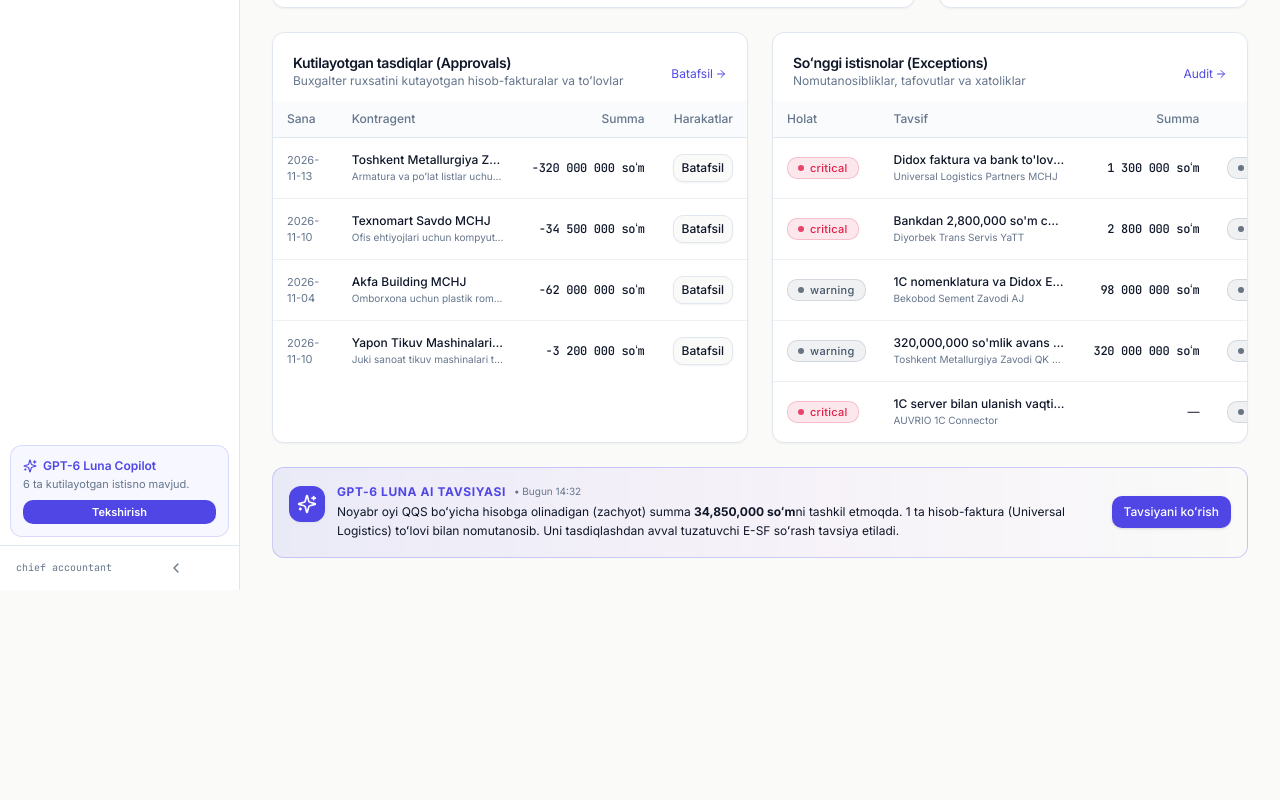
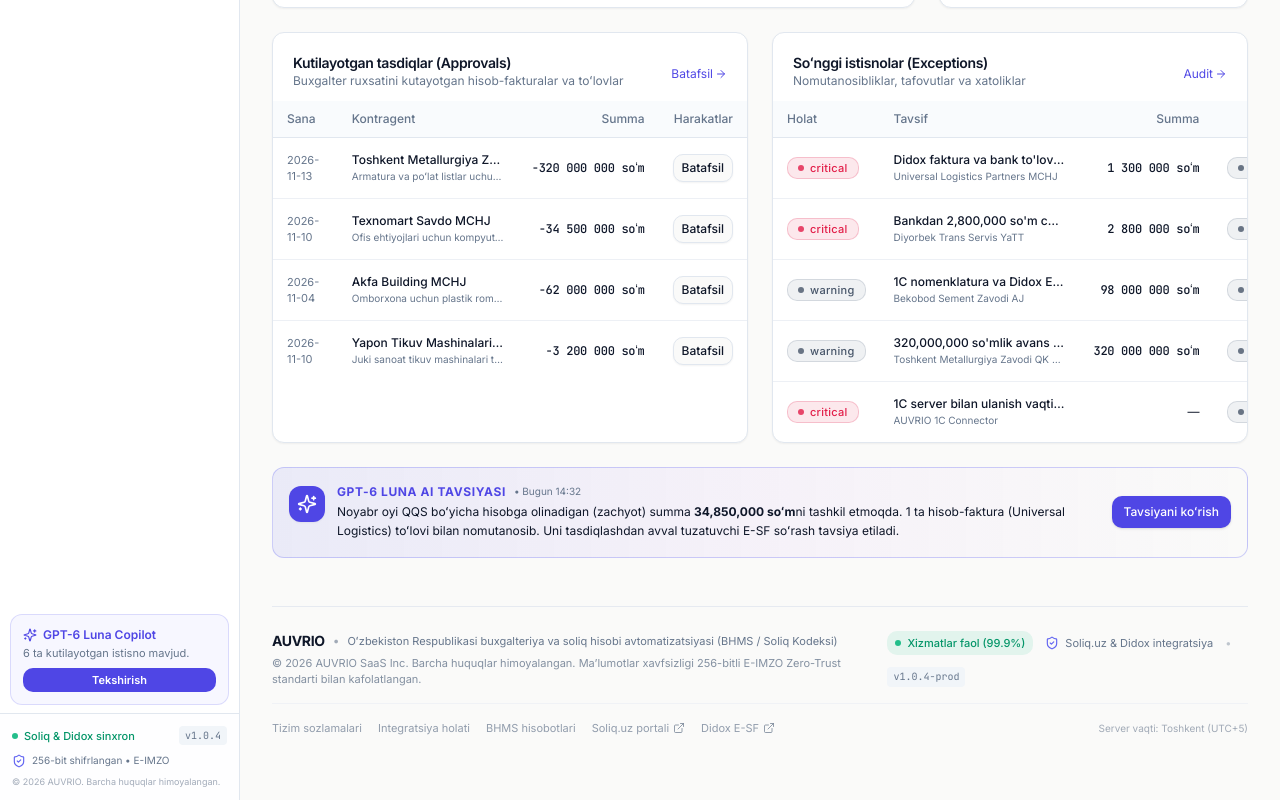
Before and after one commit to asror-vip/FIRMUS, a Next.js app: page / in a window 1280 px wide. Shown: the part 684-1484 px from the top of the page. Before the commit the page ends 1274 px from the top, so only its background shows below. Built offline with nearby package versions, Linux system fonts and the light colour scheme.

Commit message:
feat(shell): move sidebar toggle to header with PanelLeft icon, add security version footer, and implement global app footer

```diff
--- a/app/(app)/layout.tsx
+++ b/app/(app)/layout.tsx
@@ -1,6 +1,7 @@
 import React from "react";
 import { Sidebar } from "@/components/shell/sidebar";
 import { Topbar } from "@/components/shell/topbar";
+import { Footer } from "@/components/shell/footer";
 
 export default function AppLayout({
   children,
@@ -13,7 +14,10 @@ export default function AppLayout({
       <div className="flex flex-1 flex-col overflow-hidden">
         <Topbar />
         <main className="flex-1 overflow-y-auto p-4 sm:p-6 lg:p-8">
-          <div className="mx-auto max-w-[1400px] w-full">{children}</div>
+          <div className="mx-auto max-w-[1400px] w-full">
+            {children}
+            <Footer />
+          </div>
         </main>
       </div>
     </div>
--- /dev/null
+++ b/components/shell/footer.tsx
@@ -0,0 +1,86 @@
+"use client";
+
+import React from "react";
+import Link from "next/link";
+import { ShieldCheck, CheckCircle2, HeartHandshake, HelpCircle, ExternalLink } from "lucide-react";
+import { useTranslation } from "@/lib/i18n/useTranslation";
+
+export function Footer() {
+  const { t } = useTranslation();
+
+  return (
+    <footer className="mt-12 border-t border-border/80 pt-6 pb-8 text-xs text-muted-foreground">
+      <div className="flex flex-col md:flex-row md:items-center justify-between gap-4">
+        {/* Left: Brand & Standards */}
+        <div className="space-y-1">
+          <div className="flex items-center gap-2">
+            <span className="font-bold text-foreground tracking-tight text-sm">AUVRIO</span>
+            <span className="text-muted-foreground/60">•</span>
+            <span className="text-[11px] text-muted-foreground">
+              Oʻzbekiston Respublikasi buxgalteriya va soliq hisobi avtomatizatsiyasi (BHMS / Soliq Kodeksi)
+            </span>
+          </div>
+          <p className="text-[11px] text-muted-foreground/80">
+            © 2026 AUVRIO SaaS Inc. Barcha huquqlar himoyalangan. Maʼlumotlar xavfsizligi 256-bitli E-IMZO Zero-Trust standarti bilan kafolatlangan.
+          </p>
+        </div>
+
+        {/* Right: Status & Quick Links */}
+        <div className="flex flex-wrap items-center gap-3 text-[11px]">
+          <div className="flex items-center gap-1.5 px-2 py-1 rounded-md bg-emerald-500/10 text-emerald-600 dark:text-emerald-400 font-medium">
+            <span className="h-1.5 w-1.5 rounded-full bg-emerald-500 animate-pulse" />
+            <span>Xizmatlar faol (99.9%)</span>
+          </div>
+
+          <div className="flex items-center gap-1.5 text-muted-foreground">
+            <ShieldCheck className="h-3.5 w-3.5 text-indigo-500" />
+            <span>Soliq.uz & Didox integratsiya</span>
+          </div>
+
+          <span className="text-muted-foreground/40 hidden sm:inline">•</span>
+
+          <span className="font-mono text-[10px] bg-muted px-1.5 py-0.5 rounded text-muted-foreground">
+            v1.0.4-prod
+          </span>
+        </div>
+      </div>
+
+      {/* Sub-footer links */}
+      <div className="mt-4 pt-4 border-t border-border/40 flex flex-col sm:flex-row items-start sm:items-center justify-between gap-2 text-[11px] text-muted-foreground/70">
+        <div className="flex flex-wrap items-center gap-4">
+          <Link href="/settings" className="hover:text-foreground transition-colors">
+            Tizim sozlamalari
+          </Link>
+          <Link href="/integrations" className="hover:text-foreground transition-colors">
+            Integratsiya holati
+          </Link>
+          <Link href="/reports" className="hover:text-foreground transition-colors">
+            BHMS hisobotlari
+          </Link>
+          <a
+            href="https://soliq.uz"
+            target="_blank"
+            rel="noopener noreferrer"
+            className="hover:text-foreground transition-colors flex items-center gap-1"
+          >
+            <span>Soliq.uz portali</span>
+            <ExternalLink className="h-3 w-3" />
+          </a>
+          <a
+            href="https://didox.uz"
+            target="_blank"
+            rel="noopener noreferrer"
+            className="hover:text-foreground transition-colors flex items-center gap-1"
+          >
+            <span>Didox E-SF</span>
+            <ExternalLink className="h-3 w-3" />
+          </a>
+        </div>
+
+        <div className="text-[10px] text-muted-foreground/60">
+          Server vaqti: Toshkent (UTC+5)
+        </div>
+      </div>
+    </footer>
+  );
+}
--- a/components/shell/sidebar.tsx
+++ b/components/shell/sidebar.tsx
@@ -22,9 +22,9 @@ import {
   BarChart3,
   CreditCard,
   Settings,
-  ChevronLeft,
-  ChevronRight,
   Sparkles,
+  PanelLeft,
+  ShieldCheck,
 } from "lucide-react";
 
 interface NavigationItem {
@@ -93,12 +93,26 @@ export function Sidebar() {
       )}
     >
       {/* Brand Header */}
-      <div className="flex h-16 items-center justify-between border-b border-border px-4">
+      <div
+        className={cn(
+          "flex h-16 items-center border-b border-border transition-colors",
+          isCollapsed ? "justify-center px-2" : "justify-between px-3.5"
+        )}
+      >
+        {isCollapsed ? (
+          <button
+            onClick={() => setIsCollapsed(false)}
+            className="flex h-9 w-9 items-center justify-center rounded-lg hover:bg-accent text-muted-foreground hover:text-foreground transition-all group relative"
+            title="Menyuni ochish (Expand sidebar)"
+          >
+            <PanelLeft className="h-5 w-5 transition-transform group-hover:scale-110 text-foreground" />
+          </button>
+        ) : (
+          <>
             <Link href="/" className="flex items-center gap-2.5 overflow-hidden">
               <div className="flex h-8 w-8 shrink-0 items-center justify-center rounded-lg bg-indigo-600 text-white font-bold text-sm tracking-wider shadow-sm">
                 AU
               </div>
-          {!isCollapsed && (
               <div className="flex flex-col truncate">
                 <span className="font-bold text-sm tracking-tight text-foreground font-sans">
                   AUVRIO
@@ -107,8 +121,16 @@ export function Sidebar() {
                   AI SaaS • Oʻzbekiston
                 </span>
               </div>
+            </Link>
+            <button
+              onClick={() => setIsCollapsed(true)}
+              className="flex h-8 w-8 items-center justify-center rounded-lg hover:bg-accent text-muted-foreground hover:text-foreground transition-colors shrink-0"
+              title="Menyuni yigʻish (Collapse sidebar)"
+            >
+              <PanelLeft className="h-4 w-4" />
+            </button>
+          </>
         )}
-        </Link>
       </div>
 
       {/* Navigation Groups */}
@@ -193,24 +215,38 @@ export function Sidebar() {
         </div>
       )}
 
-      {/* Collapse Toggle Footer */}
-      <div className="border-t border-border p-2 flex items-center justify-between">
-        {!isCollapsed && (
-          <span className="text-[10px] text-muted-foreground px-2 font-mono">
-            {currentRole.replace("_", " ")}
+      {/* Sidebar Footer: Security & Version */}
+      <div className="border-t border-border mt-auto">
+        {!isCollapsed ? (
+          <div className="p-3 space-y-2 bg-muted/10">
+            <div className="flex items-center justify-between text-[11px]">
+              <div className="flex items-center gap-1.5 text-emerald-600 dark:text-emerald-400 font-medium">
+                <span className="h-1.5 w-1.5 rounded-full bg-emerald-500 animate-pulse" />
+                <span className="truncate">Soliq & Didox sinxron</span>
+              </div>
+              <span className="text-[10px] font-mono text-muted-foreground bg-muted px-1.5 py-0.5 rounded">
+                v1.0.4
               </span>
+            </div>
+            <div className="flex items-center gap-1.5 text-[10px] text-muted-foreground">
+              <ShieldCheck className="h-3.5 w-3.5 text-indigo-500 shrink-0" />
+              <span className="truncate">256-bit shifrlangan • E-IMZO</span>
+            </div>
+            <p className="text-[9px] text-muted-foreground/60 leading-tight">
+              © 2026 AUVRIO. Barcha huquqlar himoyalangan.
+            </p>
+          </div>
+        ) : (
+          <div className="p-3 flex flex-col items-center justify-center gap-2.5">
+            <div
+              className="h-2 w-2 rounded-full bg-emerald-500"
+              title="Barcha xizmatlar faol (99.9%)"
+            />
+            <span title="256-bit shifrlangan • Barcha huquqlar himoyalangan">
+              <ShieldCheck className="h-4 w-4 text-indigo-500 hover:scale-110 transition-transform cursor-help" />
+            </span>
+          </div>
         )}
-        <button
-          onClick={() => setIsCollapsed(!isCollapsed)}
-          className="flex h-7 w-7 items-center justify-center rounded-md hover:bg-accent text-muted-foreground hover:text-foreground mx-auto"
-          title={isCollapsed ? "Menyuni kengaytirish" : "Menyuni yig'ish"}
-        >
-          {isCollapsed ? (
-            <ChevronRight className="h-4 w-4" />
-          ) : (
-            <ChevronLeft className="h-4 w-4" />
-          )}
-        </button>
       </div>
     </aside>
   );
```
Lines whose indentation alone changed are shown as unchanged.
